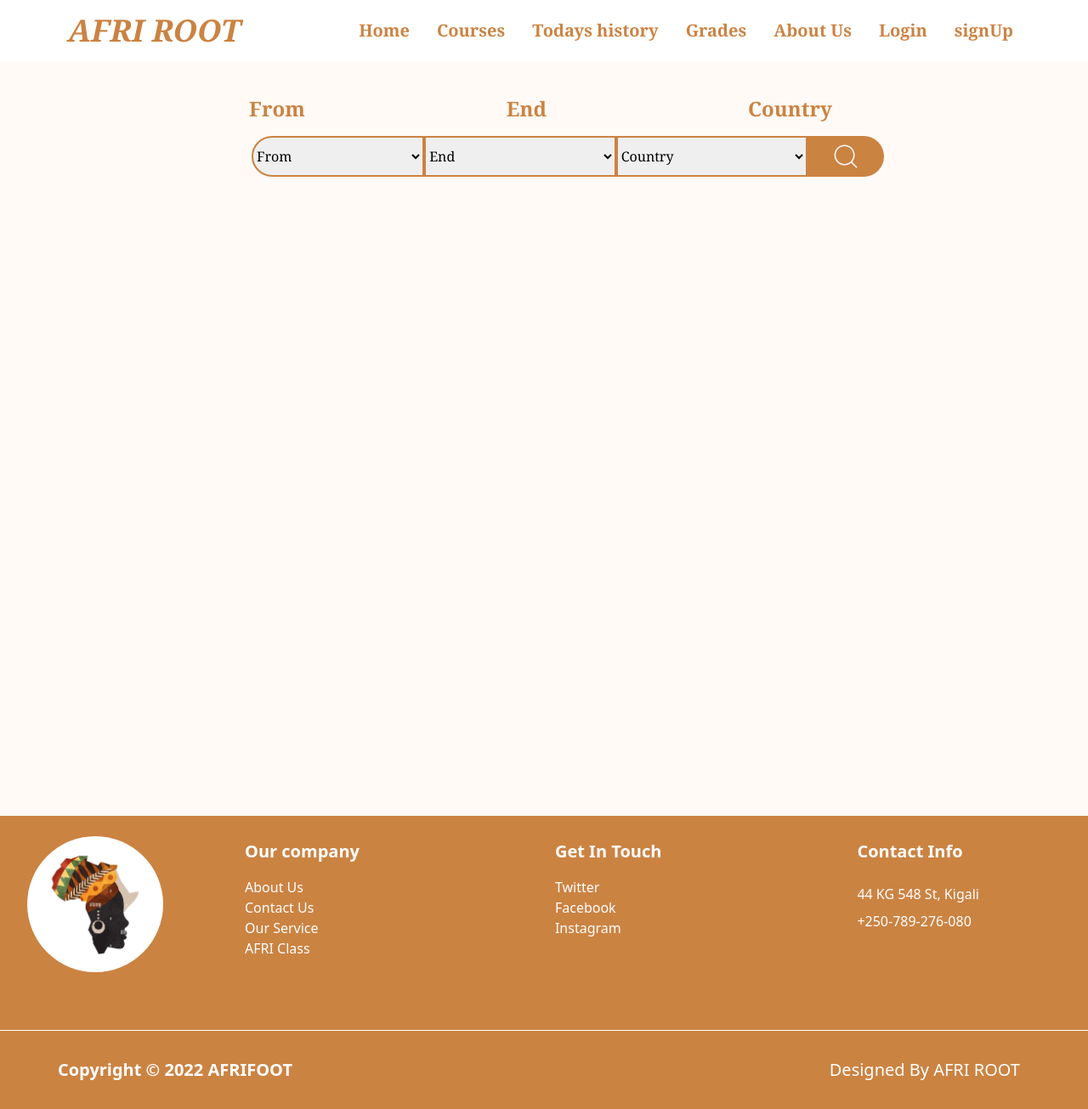
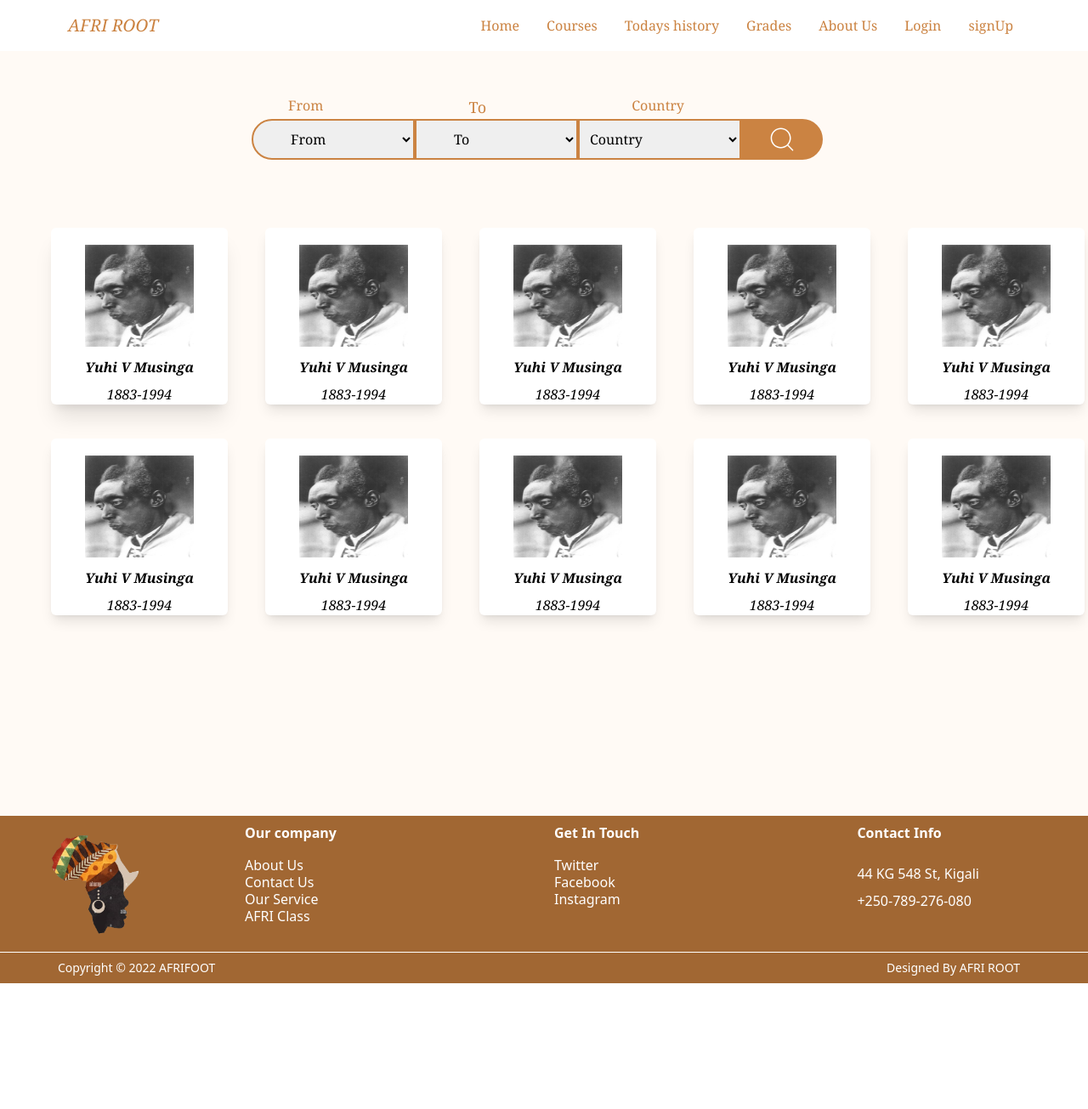
Before and after one commit to MUHUMUZAJeanPierre/afriRoot, a React (Vite) app: page /courses in a window 1280 px wide. Shown: the whole page at 85% size. After the commit the page ends 1157 px from the top, so only its background shows below. Built offline with nearby package versions, Linux system fonts and the light colour scheme.

Commit message:
feat:culture

```diff
--- a/src/Components/Courses/Courses.jsx
+++ b/src/Components/Courses/Courses.jsx
@@ -8,14 +8,14 @@ const Courses = () => {
     <div>
         <div>
             <div style={{background: '#FFFAF5'}} className=' w-full  h-[60rem] pt-[7rem] pl-14 '>
-                <div className='flex  justify-evenly '>
-                    <p style={{ color: '#CB8342' }} className='font-semibold text-2xl font-serif'>From</p>
-                    <p style={{ color: '#CB8342' }} className='font-semibold text-2xl font-serif'>End</p>
-                    <p style={{ color: '#CB8342' }} className='font-semibold text-2xl font-serif mr-[4rem]'>Country</p>
+                <div className='flex  justify-evenly pr-36 mb-[-1rem]'>
+                    <p style={{ color: '#CB8342' }} className='font-serif pl-[7rem]'>From</p>
+                    <p style={{ color: '#CB8342'}} className=' text-lg font-serif '>To</p>
+                    <p style={{ color: '#CB8342' }} className=' text- font-serif pr-[10rem]'>Country</p>
 
                 </div>
                 <div className='flex px-[15rem] py-4'>
-                <select name="" id="" className='w-[18rem] h-[3rem] rounded-l-3xl border-2 border-[#CB8342] focus:outline-none font-serif ' >
+                <select name="" id="" className='w-[12rem] h-[3rem] pl-10 rounded-l-3xl border-2 border-[#CB8342] focus:outline-none font-serif ' >
                     <option value="" style={{ color: '#CB8342' }}>From</option>
                     <option value="">1970</option>
                     <option value="">1971</option>
@@ -48,8 +48,8 @@ const Courses = () => {
                     <option value="">1998</option>
                     <option value="">1999</option>
                 </select>
-                <select name="" id="" className='w-[20rem] h-[3rem] border-2 border-[#CB8342] focus:outline-none font-serif'>
-                    <option value="" style={{ color: '#CB8342' }}>End</option>
+                <select name="" id="" className='w-[12rem] h-[3rem] pl-10 border-2 border-[#CB8342] focus:outline-none font-serif'>
+                    <option value="" style={{ color: '#CB8342' }}>To</option>
                     <option value="">1970</option>
                     <option value="">1971</option>
                     <option value="">1972</option>
@@ -81,7 +81,7 @@ const Courses = () => {
                     <option value="">1998</option>
                     <option value="">1999</option>
                 </select>
-                <select name="" id="" className='w-[20rem] h-[3rem] focus:outline-none font-serif border-2 border-[#CB8342]' >
+                <select name="" id="" className='w-[12rem] h-[3rem] pl-2  focus:outline-none font-serif border-2 border-[#CB8342]' >
                     <option value="" style={{ color: '#CB8342' }}>Country</option>
                     <option value="" >Rwanda</option>
                     <option value="">Uganda</option>
@@ -92,12 +92,12 @@ const Courses = () => {
                     <option value=""></option>
                 </select>
 
-                <div style={{ backgroundColor: '#CB8342' }} className='bg-white text-white w-32 flex justify-center items-center text-4xl font-bold rounded-r-3xl  '>
+                <div style={{ backgroundColor: '#CB8342' }} className='bg-white text-white w-[6rem] flex justify-center items-center text-4xl font-bold rounded-r-3xl  '>
                     <CiSearch/>
                 </div>
                 </div>
                 {/* */}
-                {/* <div className='flex justify-evenly content-center gap-10 flex-wrap mt-[4rem] '>
+                <div className='flex justify-evenly content-center gap-10 flex-wrap mt-[4rem] '>
                     <Link className='bg-white w-[13rem] h-[13rem] block px-auto shadow-xl rounded-md'>
                         <img src="../../../src/assets/YuhiVMusinga.jpg" alt="" className='w-[8rem] h-[8rem] mx-auto my-3 pt-2' />
                         <h2 className='italic font-semibold font-serif flex justify-center'> Yuhi V Musinga </h2>
@@ -149,15 +149,15 @@ const Courses = () => {
                         <p className='italic font-serif flex justify-center pt-2'>1883-1994</p>
                     </Link>
 
-                </div> */}
-                <div>
+                </div>
+                {/* <div>
                     {array.map((item,idx)=>{
 
                         return
                          <div>
                             <img src={item} alt="" />
                         </div>
-                    })}</div>
+                    })}</div> */}
             </div>
         </div>
     </div>
--- a/src/Components/Footer/Footer.jsx
+++ b/src/Components/Footer/Footer.jsx
@@ -3,21 +3,21 @@
 const Footer = () => {
     return (
       <footer className="mainFooter">
-      <div className=" container pt-2">
-          <div className=" md:flex md:justify-evenly border-b md:gap-4 border-solid border-white pb-9 pl-4 sm:pl-8">
+      <div className=" container">
+          <div className=" md:flex md:justify-evenly border-b md:gap-4 border-solid border-white pl-4 sm:pl-8">
               <div className="">
 
                   <a href="">
-                      <div className="w-[15rem] h-[10rem]  mt-4 ">
-                        <img src="../../../src/assets/bgafri1.jpg" alt="" className="w-[10rem] h-[10rem] bg-blue-600 rounded-full "/>
+                      <div className="w-[15rem]  ">
+                        <img src="../../../src/assets/bgafri1-removebg-preview.png" alt="" className=" w-[10rem] h-[10rem] rounded-full "/>
                       {/* <img src="../../assets/afribgimage.jpeg" alt="Logo Image" className='lx:w-14 md:72 mt-6 lg:w-96 h-auto p-5' /> */}
                       </div>
                   </a>
                   {/* </Link> */}
               </div>
 
-              <div className=" sm:flex justify-between sm:w-full md:gap-2 mt-5  pr-32">
-              <div className="mb-4 sm:mb-12 lg:mb-12 ">
+              <div className=" sm:flex justify-between sm:w-full md:gap-2 mb-[-1rem] mt-2  pr-32">
+              <div className="mb- sm:mb- lg:mb-12 ">
                   <span>
                           <ul className=''>
                               <li className=''>
@@ -75,12 +75,12 @@ const Footer = () => {
               </div>
               </div>
           </div>
-          <div className="md:flex justify-between pt-8 pb-8 pl-4 sm:pl-8">
+          <div className="md:flex justify-between py-2 pl-4 sm:pl-8">
               <div className="pl-9">
-                  <p className="text-white text-xl font-sans font-bold">Copyright © 2022 AFRIFOOT</p>
+                  <p className="text-white text-sm font-medium">Copyright © 2022 AFRIFOOT</p>
               </div>
               <div className="pr-20">
-                  <p className="text-white text-xl font-sans">Designed By AFRI ROOT</p>
+                  <p className="text-white text-sm font-normal">Designed By AFRI ROOT</p>
               </div>
           </div>
 
--- a/src/Components/Home/Home.jsx
+++ b/src/Components/Home/Home.jsx
@@ -14,16 +14,16 @@ const Home = () => {
           <div className='flex justify-evenly py-44'>
             <div className=' my-20' >
               <div>
-                <h1 style={{color: '#CB8342'}}  className='text-5xl font-semibold font-serif  w-[40rem]'>
+                <h1 style={{color: '#A16733'}} className='text-4xl font-semibold font-serif  w-[40rem]'>
                   Every man's ability may be strengthened or increased by culture
                 </h1>
               </div>
               {/* <Link className=''> */}
-                <button style={{ backgroundColor: '#CB8342' }} className='uppercase font-serif  text-[1rem] font-semibold my-10 flex justify-center items-center py-3 mx-  xl:w-[14rem] border-2 hover:text-white transition text-white rounded-full xl:text-3xl pt-2 md:text-5xl '>
+                <button style={{ backgroundColor: '#A16733' }} className=' font-normal font-serif  text-[1rem]  my-10 flex justify-center items-center py-3 mx-  xl:w-[18rem] border hover:text-white transition text-white rounded-lg xl:text-3xl pt-2 md:text-5xl '>
                   Register
                 </button>
             </div>
-            <div className=' w-[30rem] h-[10rem]'>
+            <div className=' w-[27rem] h-[7rem]'>
               <img src="../../../src/assets/pnglogo.png" alt="" className='' />
             </div>
 
--- a/src/Components/Navbar/Navbar.jsx
+++ b/src/Components/Navbar/Navbar.jsx
@@ -24,17 +24,17 @@ useEffect(()=>{
     window.removeEventListener("scroll", handleScroll);
   };
 }, []);
-const navbarClass = scrolling ? "bg-whiteScroll animate-fadeIn" : "";
+const navbarClass = scrolling ? "bg-whiteScroll " : "bg-whiteScroll ";
   return (
     <>
       <div className={`fixed md:px-14 flex w-full font-serif  p-4 lg:px-20 justify-between items-center z-40 ${navbarClass}`}>
-        <div style={{color: '#CB8342'}} className=" font-bold  text-4xl italic">
+        <div style={{color: '#CB8342'}} className=" font-normal   text-xl italic">
           <p>AFRI ROOT</p>
         </div>
 
         {/* navigation */}
 
-        <div  className="hidden lg:flex lg:space-x-4 font-semibold text-xl  index font-serif   " style={{color: '#CB8342'}}>
+        <div  className="hidden lg:flex lg:space-x-4 font-normal  index font-serif" style={{color: '#CB8342'}}>
           <Link to="/">
           <a  href="" className="hover:underline px-2">
               Home
@@ -74,7 +74,7 @@ const navbarClass = scrolling ? "bg-whiteScroll animate-fadeIn" : "";
               </a>
            </Link>
         </div>
-            <div className="lg:hidden text-4xl text-white " onClick={toogleModal}>
+            <div className="lg:hidden text-xl text-white " onClick={toogleModal}>
                 <BiMenuAltRight className="bg-black" />
             </div>
         {/* </div> */}
--- a/src/Components/Register/SignUp/SignUp.jsx
+++ b/src/Components/Register/SignUp/SignUp.jsx
@@ -7,7 +7,7 @@ import { FaFacebookF } from "react-icons/fa";
 const SinUp = () => {
   return (
     <>
-    <div className=' w-full h-[60rem] py-[4rem]'>
+    <div style={{background: '#FFFAF5'}} className=' w-full h-[60rem] py-[4rem]'>
         <div className=' w-[70rem] h-[50rem] mx-auto my-auto'>
             <div className='h-[35rem] w-[33rem]'>
                 <h1 className='font-semibold text-3xl mx-10 mt-9'>Sign Up</h1>
@@ -36,7 +36,7 @@ const SinUp = () => {
                     <input type="text" required="required" placeholder='Enter Password' className='h-15 w-[40rem] border-2  border-black rounded-lg p-4 text-black'/>
                 </div>
                 <div className='mx-10 my-9'>
-                    <button style={{background: '#CB8342'}} className='  text-white rounded-xl h-[4.5rem] w-[40rem] text-2xl  font-semibold'>Sign Up</button>
+                    <button style={{background: '#CB8342'}} className='  text-white rounded-lg h-[4rem] w-[40rem] text-2xl  font-semibold'>Sign Up</button>
                 </div>
                 <div>
                     <p className='flex justify-center font-semibold'>You can login with: </p>
--- a/src/index.css
+++ b/src/index.css
@@ -2,14 +2,14 @@
 @tailwind components;
 @tailwind utilities;
 .headingTwo{
-  @apply text-white sm:text-base lg:text-xl font-sans font-bold mb-4
+  @apply text-white sm:text-base  font-sans font-bold mb-4
 }
 .anchorTag{
-  @apply text-white text-base  font-sans no-underline block transition-all duration-300 ease-in-out leading-6 text-ellipsis font-[10rem]
+  @apply text-white text-base  font-sans no-underline block transition-all duration-300 ease-in-out leading-5 text-ellipsis
 }
 
 .mainFooter{
-  background-color: #CB8342;
+  background-color: #A16733;
 }
 .bg-image{
   background-image: url('.././src/assets/wallpaperflare.com_wallpaper\ \(16\).jpg');
```
Also changed, not shown: src/Components/Register/Login/Login.jsx (+7 -7 lines), src/assets/bgafri1-removebg-preview.png (added), src/assets/bgafri1.jpg (deleted).
